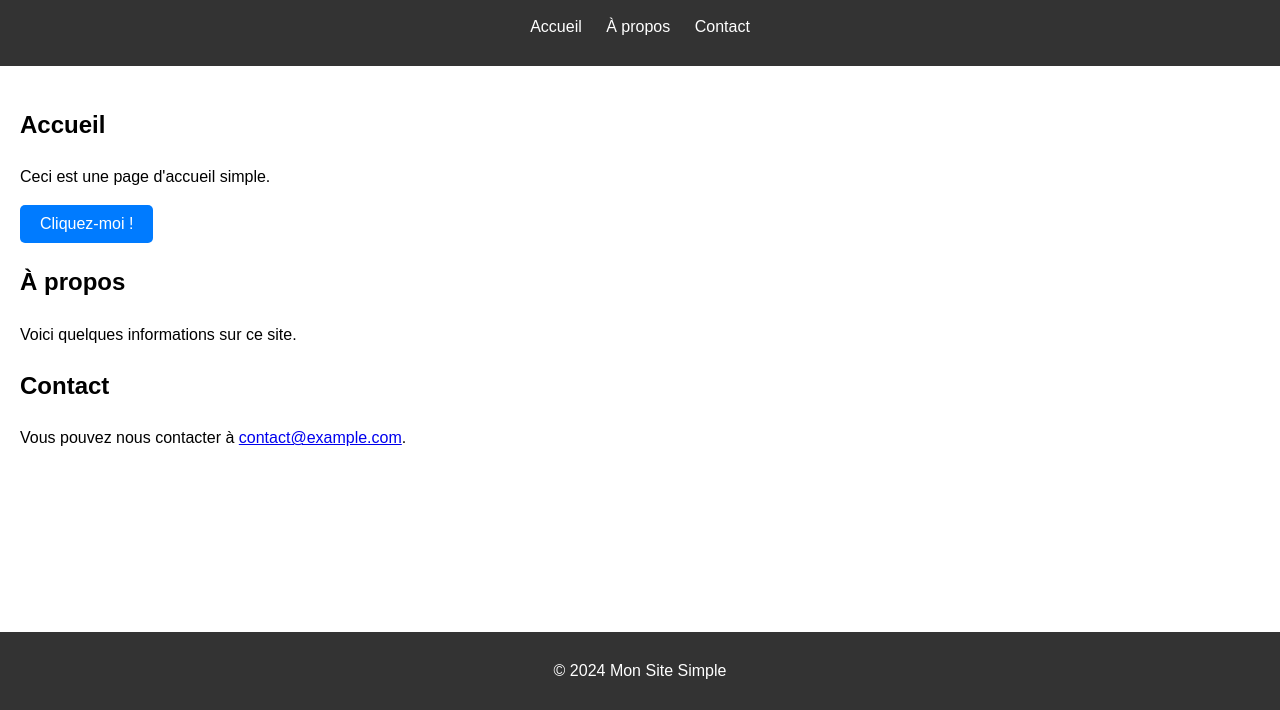
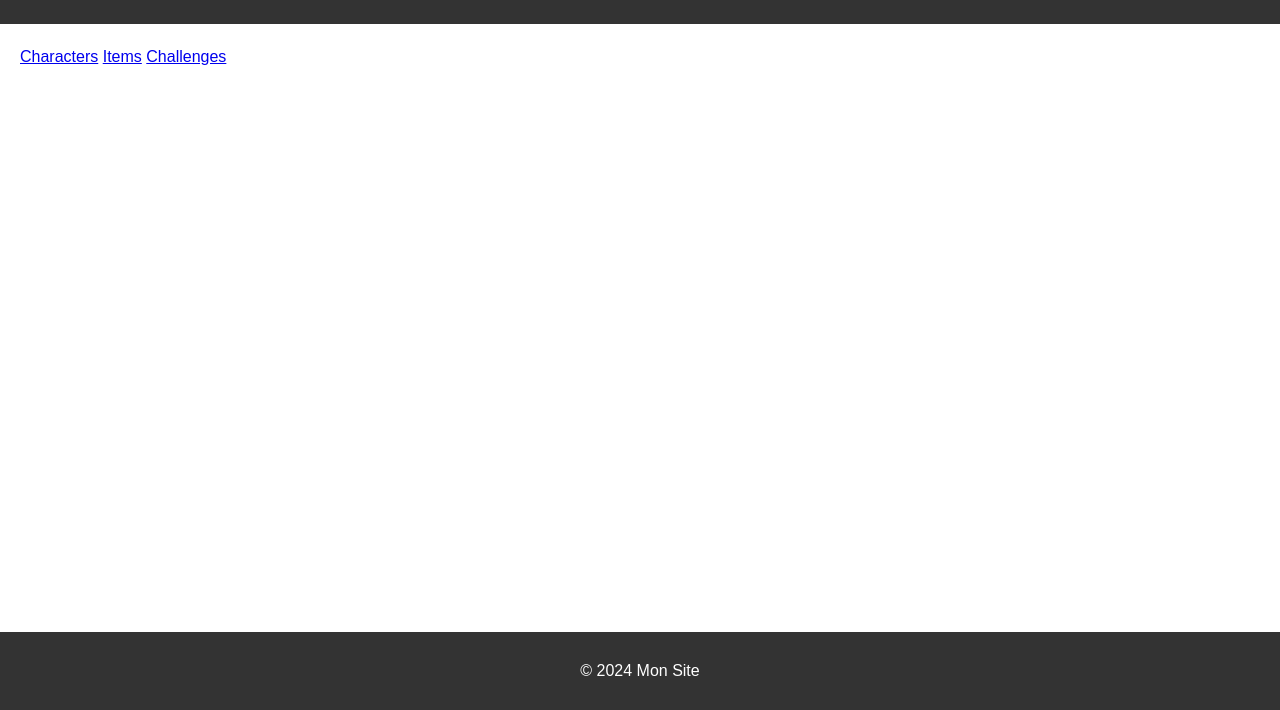
Before and after one commit to rmve/q, a plain HTML site: page index.html in a window 1280 px wide. Shown: the part 90-800 px from the top of the page. Drawn offline with Linux system fonts and the light colour scheme.

Commit message:
Update index.html

```diff
--- a/index.html
+++ b/index.html
@@ -3,43 +3,24 @@
 <head>
     <meta charset="UTF-8">
     <meta name="viewport" content="width=device-width, initial-scale=1.0">
-    <title>Mon Site Simple</title>
+    <title>Page d'accueil</title>
     <link rel="stylesheet" href="styles.css">
 </head>
 <body>
     <header>
-        <h1>Bienvenue sur Mon Site Simple</h1>
-        <nav>
-            <ul>
-                <li><a href="#home">Accueil</a></li>
-                <li><a href="#about">À propos</a></li>
-                <li><a href="#contact">Contact</a></li>
-            </ul>
-        </nav>
+        <h1>Bienvenue sur Mon Site</h1>
     </header>
 
     <main>
-        <section id="home">
-            <h2>Accueil</h2>
-            <p>Ceci est une page d'accueil simple.</p>
-            <button id="clickMe">Cliquez-moi !</button>
-        </section>
-
-        <section id="about">
-            <h2>À propos</h2>
-            <p>Voici quelques informations sur ce site.</p>
-        </section>
-
-        <section id="contact">
-            <h2>Contact</h2>
-            <p>Vous pouvez nous contacter à <a href="mailto:contact@example.com">contact@example.com</a>.</p>
-        </section>
+        <div class="button-container">
+            <a href="characters.html" class="button">Characters</a>
+            <a href="items.html" class="button">Items</a>
+            <a href="challenges.html" class="button">Challenges</a>
+        </div>
     </main>
 
     <footer>
-        <p>&copy; 2024 Mon Site Simple</p>
+        <p>&copy; 2024 Mon Site</p>
     </footer>
-
-    <script src="scripts.js"></script>
 </body>
 </html>
```
